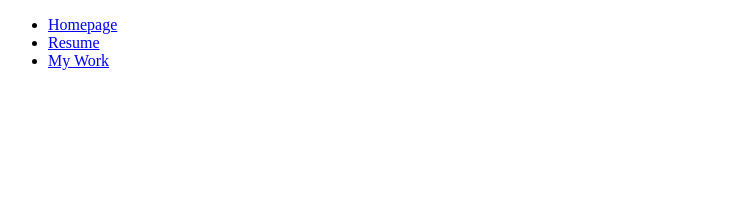
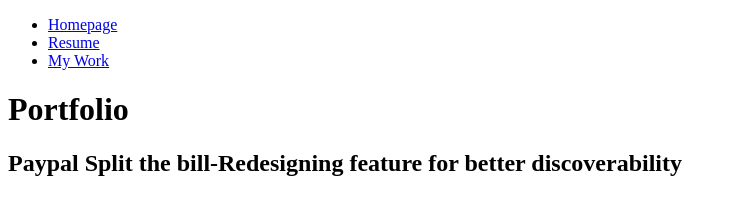
Before and after one commit to Shraddhajain950/Project1, a plain HTML site: page mywork.html in a window 1280 px wide. Shown: the whole page, without its empty margins (0-736 px from the left). Drawn offline with Linux system fonts and the light colour scheme.

Commit message:
Update mywork.html

```diff
--- a/mywork.html
+++ b/mywork.html
@@ -11,7 +11,10 @@
 	<li><a href="index.html">Homepage</a></li>
 	<li><a href="Resume.html">Resume</a></li>
 	<li><a href="mywork.html">My Work</a></li>
+	</ul>
    </nav>
   </header>
+  <h1><strong>Portfolio</strong></h1>
+  <h2><strong>Paypal Split the bill-Redesigning feature for better discoverability</strong></h2>
 </body>
 </html>
```
